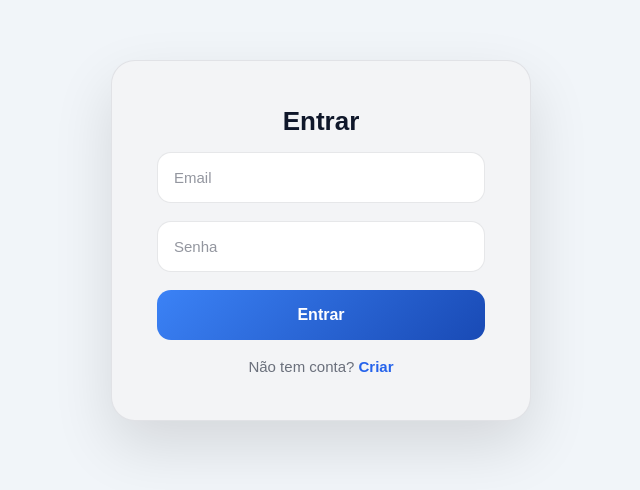
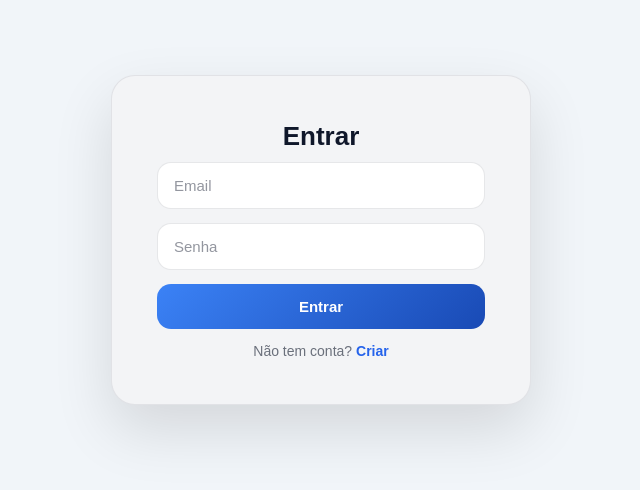
Before and after one commit to HailPapaiWILSON/skill-manager, a React (Vite) app in the folder apps/frontend/: page / in a window 1280 px wide. Shown: the part 160-650 px from the top of the page, without its empty margins (319-959 px from the left). Built offline with nearby package versions, Linux system fonts and the light colour scheme.

Commit message:
Refactor App.css for improved structure and styles
Refactor CSS styles for better organization and clarity. Update comments for sections and adjust some style properties for consistency.

```diff
--- a/apps/frontend/src/App.css
+++ b/apps/frontend/src/App.css
@@ -15,11 +15,10 @@ html, body, #root {
   width: 100%;
   height: 100vh;
   overflow: hidden;
-
-  /* NOVO FUNDO LIMPO */
   background: #F1F5F9;
 }
 
+/* CENTRALIZA CONTEÚDO */
 .content {
   height: 100vh;
   display: flex;
@@ -27,7 +26,7 @@ html, body, #root {
   align-items: center;
 }
 
-/* CARD */
+/* CARD (LOGIN / REGISTER) */
 .card {
   position: absolute;
   width: 420px;
@@ -35,7 +34,6 @@ html, body, #root {
   border-radius: 24px;
 
   background: #F3F4F6;
-
   border: 1px solid rgba(15, 23, 42, 0.08);
   box-shadow: 0 25px 60px rgba(0, 0, 0, 0.12);
 
@@ -43,7 +41,7 @@ html, body, #root {
   text-align: center;
 }
 
-/* ANIMAÇÕES */
+/* ANIMAÇÃO ENTRE LOGIN/REGISTER */
 .show {
   opacity: 1;
   transform: translateX(0) scale(1);
@@ -56,95 +54,24 @@ html, body, #root {
   pointer-events: none;
 }
 
-/* TEXTOS */
+/* TÍTULOS */
 h2 {
   color: #0f172a;
-  margin-bottom: 15px;
+  margin-bottom: 10px;
   font-size: 26px;
 }
 
 .subtitle {
   color: rgba(15, 23, 42, 0.65);
-  margin-bottom: 25px;
-  font-size: 16px;
-}
-
-* {
-  margin: 0;
-  padding: 0;
-  box-sizing: border-box;
-  font-family: "Poppins", sans-serif;
-}
-
-html, body, #root {
-  height: 100%;
-}
-
-/* BACKGROUND */
-.container {
-  position: relative;
-  width: 100%;
-  height: 100vh;
-  overflow: hidden;
-
-  /* NOVO FUNDO LIMPO */
-  background: #F1F5F9;
-}
-
-.content {
-  height: 100vh;
-  display: flex;
-  justify-content: center;
-  align-items: center;
-}
-
-/* CARD */
-.card {
-  position: absolute;
-  width: 420px;
-  padding: 45px;
-  border-radius: 24px;
-
-  background: #F3F4F6;
-
-  border: 1px solid rgba(15, 23, 42, 0.08);
-  box-shadow: 0 25px 60px rgba(0, 0, 0, 0.12);
-
-  transition: all 0.6s ease;
-  text-align: center;
-}
-
-/* ANIMAÇÕES */
-.show {
-  opacity: 1;
-  transform: translateX(0) scale(1);
-  pointer-events: auto;
-}
-
-.hide {
-  opacity: 0;
-  transform: translateX(80px) scale(0.95);
-  pointer-events: none;
-}
-
-/* TEXTOS */
-h2 {
-  color: #0f172a;
-  margin-bottom: 15px;
-  font-size: 26px;
-}
-
-.subtitle {
-  color: rgba(15, 23, 42, 0.65);
-  margin-bottom: 25px;
-  font-size: 16px;
+  margin-bottom: 20px;
+  font-size: 15px;
 }
 
 /* INPUTS */
 input {
   width: 100%;
-  padding: 16px;
-  margin-bottom: 18px;
+  padding: 14px 16px;
+  margin-bottom: 14px;
 
   border: 1px solid rgba(15, 23, 42, 0.10);
   border-radius: 14px;
@@ -154,7 +81,7 @@ input {
 
   outline: none;
   font-size: 15px;
-  transition: 0.3s;
+  transition: 0.2s;
 }
 
 input::placeholder {
@@ -163,79 +90,76 @@ input::placeholder {
 
 input:focus {
   box-shadow: 0 0 0 2px #7c3aed;
+  border-color: transparent;
 }
 
 /* BOTÕES */
 button {
   width: 100%;
-  padding: 16px;
+  padding: 14px;
   border: none;
   border-radius: 14px;
 
   color: white;
   font-weight: bold;
-  font-size: 16px;
+  font-size: 15px;
 
   cursor: pointer;
   transition: 0.3s;
 }
 
+/* LOGIN */
 .btn-login {
   background: linear-gradient(135deg, #3b82f6, #194ab5);
 }
 
+/* REGISTER */
 .btn-register {
   background: linear-gradient(135deg, #a855f7, #602cb8);
 }
 
+/* hover geral exceto olho */
 button:not(.eye-button):hover {
   transform: scale(1.03);
 }
 
-/* SWITCH LINK */
+/* SWITCH TEXT */
 .switch {
-  margin-top: 18px;
+  margin-top: 14px;
   color: rgba(15, 23, 42, 0.6);
-  font-size: 15px;
+  font-size: 14px;
 }
 
 .switch span {
   color: #2563eb;
   cursor: pointer;
-  font-weight: bold;
+  font-weight: 600;
 }
 
 .switch span:hover {
   text-decoration: underline;
 }
 
-/* PASSWORD */
+/* PASSWORD FIELD */
 .password-wrapper {
   position: relative;
   width: 100%;
 }
 
+/* deixa espaço pro olho */
 .password-wrapper input {
-  width: 100%;
-  height: 48px;
-  padding: 0 16px;
-  border-radius: 14px;
-
-  border: 1px solid rgba(15, 23, 42, 0.10);
-  background: #ffffff;
-  color: #0f172a;
-  padding-right: 45px;
-  font-size: 15px;
+  padding-right: 44px;
 }
 
+/* OLHO BUTTON */
 .eye-button {
   position: absolute;
   right: 10px;
   top: 50%;
   transform: translateY(-50%);
 
-  width: 36px;
-  height: 36px;
+  width: 38px;
+  height: 38px;
 
   display: flex;
   align-items: center;
@@ -243,129 +167,16 @@ button:not(.eye-button):hover {
 
   background: transparent;
   border: none;
-
   cursor: pointer;
-
-  z-index: 10;
 }
 
 .eye-button svg {
   width: 20px;
   height: 20px;
-
-  display: block;
-
-  fill: #0f172a !important;
-  stroke: none !important;
+  color: #64748b;
 }
 
-input::placeholder {
-  color: rgba(15, 23, 42, 0.45);
-}
-
-input:focus {
-  box-shadow: 0 0 0 2px #7c3aed;
-}
-
-/* BOTÕES */
-button {
-  width: 100%;
-  padding: 16px;
-  border: none;
-  border-radius: 14px;
-
-  color: white;
-  font-weight: bold;
-  font-size: 16px;
-
-  cursor: pointer;
-  transition: 0.3s;
-}
-
-.btn-login {
-  background: linear-gradient(135deg, #3b82f6, #194ab5);
-}
-
-.btn-register {
-  background: linear-gradient(135deg, #a855f7, #602cb8);
-}
-
-button:not(.eye-button):hover {
-  transform: scale(1.03);
-}
-
-/* SWITCH LINK */
-.switch {
-  margin-top: 18px;
-  color: rgba(15, 23, 42, 0.6);
-  font-size: 15px;
-}
-
-.switch span {
-  color: #2563eb;
-  cursor: pointer;
-  font-weight: bold;
-}
-
-.switch span:hover {
-  text-decoration: underline;
-}
-
-/* PASSWORD */
-.password-wrapper {
-  position: relative;
-  width: 100%;
-}
-
-.password-wrapper input {
-  width: 100%;
-  height: 48px;
-  padding: 0 16px;
-  border-radius: 14px;
-
-  border: 1px solid rgba(15, 23, 42, 0.10);
-  background: #ffffff;
-  color: #0f172a;
-  padding-right: 45px;
-  font-size: 15px;
-}
-
-.eye-button {
-  position: absolute;
-  right: 10px;
-  top: 50%;
-  transform: translateY(-50%);
-
-  width: 48px;
-  height: 48px;
-
-  display: flex;
-  align-items: center;
-  justify-content: center;
-
-  background: transparent;
-  border: none;
-
-  cursor: pointer;
-
-  z-index: 10;
-
-  border-radius: 10px;
-}
-
-/* clique */
+/* click feedback */
 .eye-button:active {
   transform: translateY(-50%) scale(0.92);
 }
-
-/* ícone centralizado perfeito */
-.eye-button svg {
-  width: 26px;
-  height: 26px;
-
-  display: block;
-
-
-  transform: translateY(1px);
-  color: #64748b;
-}
```
